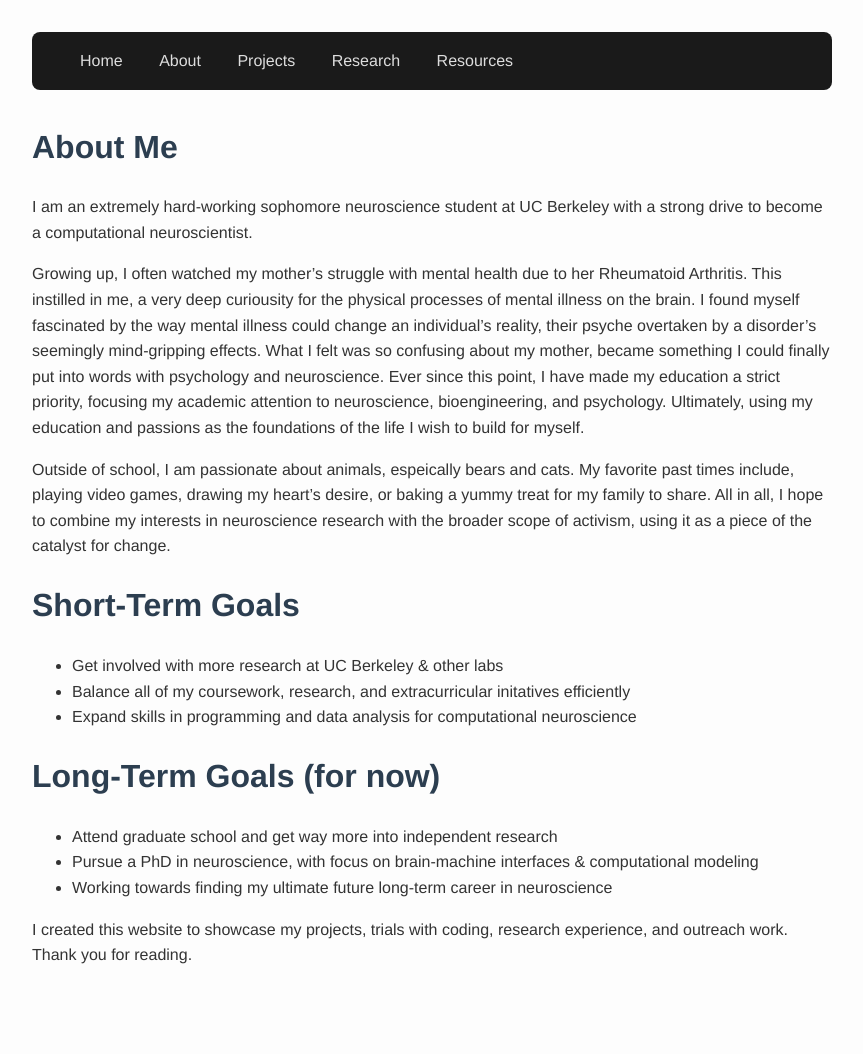
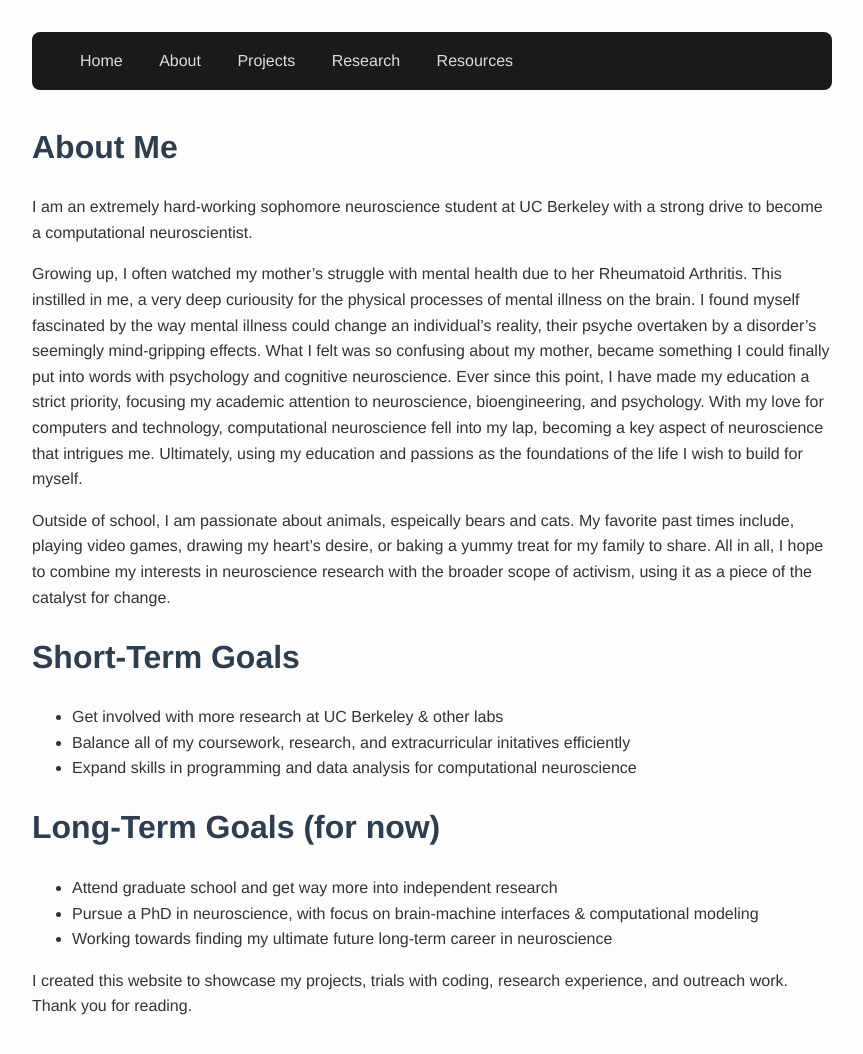
Before and after one commit to ktneuro/ktneuro, a Jekyll site: the page built from about.md, in a window 1280 px wide and 1067 px high. Shown: the top 1054 px of the window, without its empty margins (208-1071 px from the left). Built offline with Jekyll 4.4.1, drawn with Linux system fonts in a browser that asks for light colours.

Commit message:
Update about.md

```diff
--- a/about.md
+++ b/about.md
@@ -8,7 +8,7 @@ title: About Me
 # About Me
 I am an extremely hard-working sophomore neuroscience student at UC Berkeley with a strong drive to become a computational neuroscientist.
 
-Growing up, I often watched my mother's struggle with mental health due to her Rheumatoid Arthritis. This instilled in me, a very deep curiousity for the physical processes of mental illness on the brain. I found myself fascinated by the way mental illness could change an individual's reality, their psyche overtaken by a disorder's seemingly mind-gripping effects. What I felt was so confusing about my mother, became something I could finally put into words with psychology and neuroscience. Ever since this point, I have made my education a strict priority, focusing my academic attention to neuroscience, bioengineering, and psychology. Ultimately, using my education and passions as the foundations of the life I wish to build for myself.
+Growing up, I often watched my mother's struggle with mental health due to her Rheumatoid Arthritis. This instilled in me, a very deep curiousity for the physical processes of mental illness on the brain. I found myself fascinated by the way mental illness could change an individual's reality, their psyche overtaken by a disorder's seemingly mind-gripping effects. What I felt was so confusing about my mother, became something I could finally put into words with psychology and cognitive neuroscience. Ever since this point, I have made my education a strict priority, focusing my academic attention to neuroscience, bioengineering, and psychology. With my love for computers and technology, computational neuroscience fell into my lap, becoming a key aspect of neuroscience that intrigues me. Ultimately, using my education and passions as the foundations of the life I wish to build for myself.
 
 Outside of school, I am passionate about animals, espeically bears and cats. My favorite past times include, playing video games, drawing my heart's desire, or baking a yummy treat for my family to share. All in all, I hope to combine my interests in neuroscience research with the broader scope of activism, using it as a piece of the catalyst for change.
 
```
